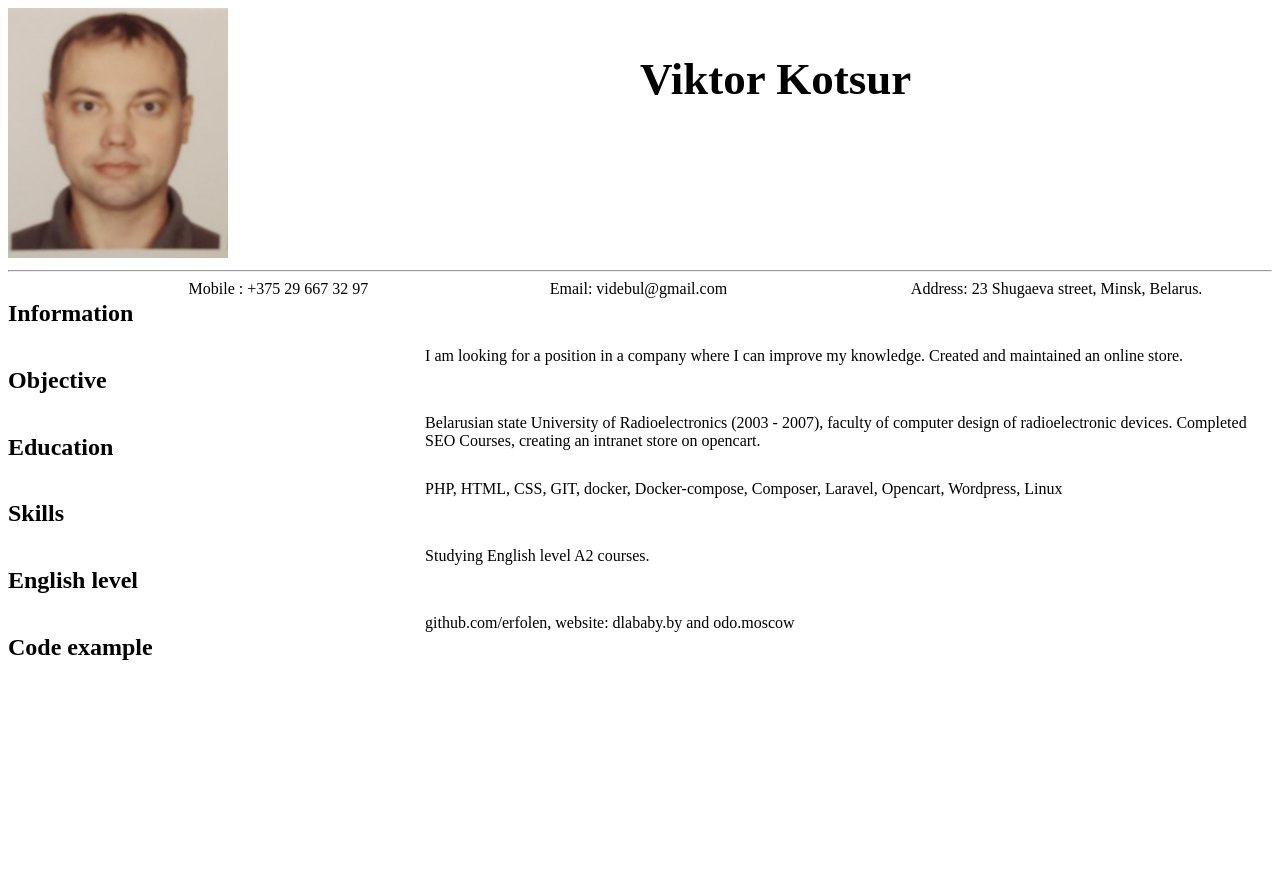
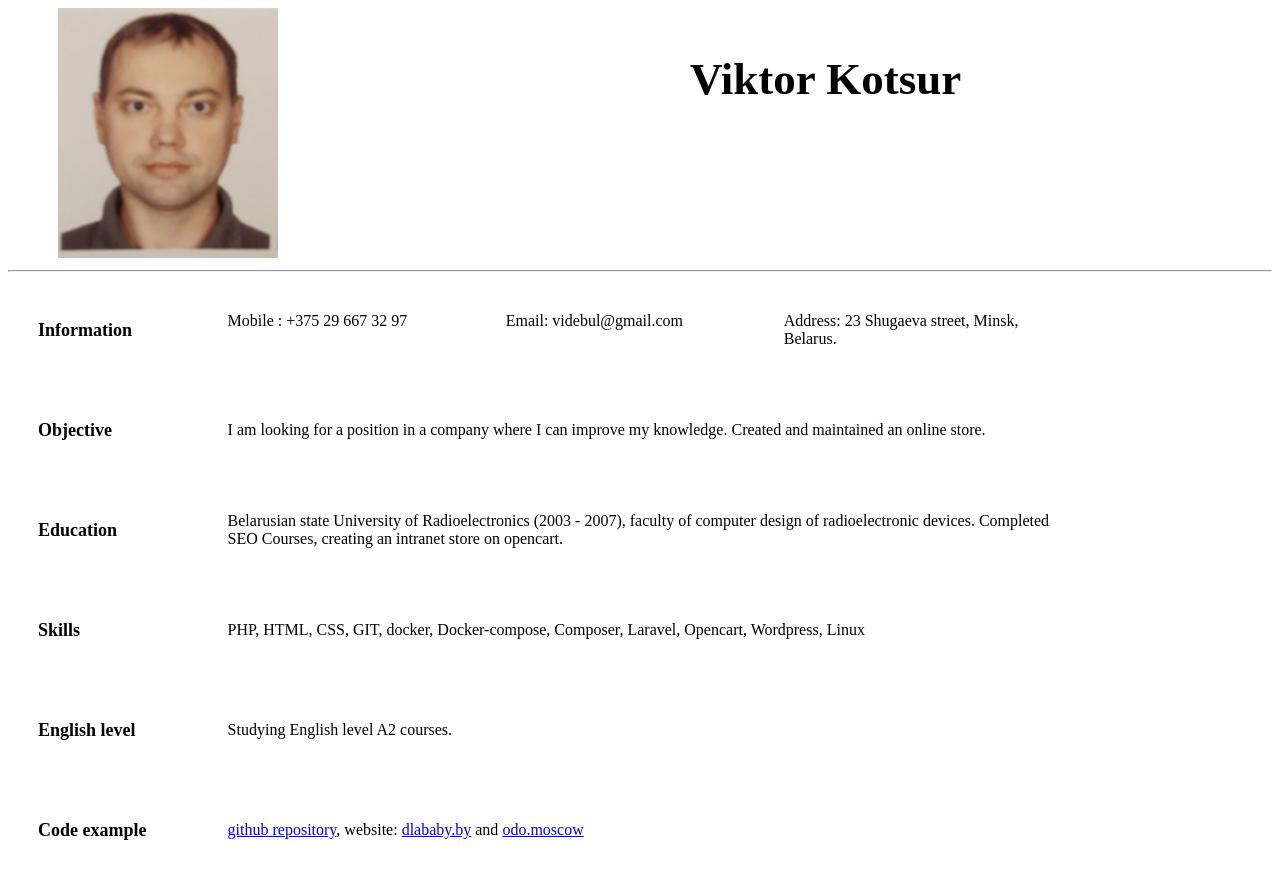
Before and after one commit to erfolen/rsschool-cv, a plain HTML site: page index.html in a window 1280 px wide. Before the commit the page ends 800 px from the top, so only its background shows below. Drawn offline with Linux system fonts and the light colour scheme.

Commit message:
fix: update html.css and index.html

```diff
--- a/html.css
+++ b/html.css
@@ -1,15 +1,31 @@
 h1 {
     font-size: 45px;
 }
+.foto  {
+    margin: 0 50px;
+    border-radius: 50%;
+}
+
+.mainblock {
+    display: flex;
+}
 .block {
+    display: flex;
     width: 100%;
+    height: 100px;
+    align-items: center;
 }
 div {
     width: 66%;
-}
-.block {
-    display: flex;
+
 }
 h2 {
-    width: 33%;
+    font-size: 18px;
+    width: 15%;
+    margin-left: 30px;
 }
+.infoblock {
+    display: flex;
+    width: 66%;
+    flex-direction: row;
+}
--- a/index.html
+++ b/index.html
@@ -8,9 +8,9 @@
     </head>
     <body>
         <section>
-            <section class="block">
+            <section class="mainblock">
                 <div class="foto">
-                    <img src="mainfoto.png" alt="mainfoto" width="220" height="250px"><a href="mainfoto.png"></a>
+                    <img src="mainfoto.png" alt="mainfoto" width="220" height="250px">
                 </div>
                 <div class="name">
                     <h1><strong>Viktor Kotsur</strong></h1>
@@ -19,39 +19,33 @@
                 <hr>
             <section class="block">
                 <h2><strong>Information</strong></h2>
-
-                <div>Mobile : +375 29 667 32 97</div>
-                <div>Email: videbul@gmail.com</div>
-                <div>Address: 23 Shugaeva street, Minsk, Belarus.</div>
-
+                <div class="infoblock">
+                    <div class="mobileblock">Mobile : +375 29 667 32 97</div>
+                    <div class="emailblock">Email: videbul@gmail.com</div>
+                    <div class="adressblock">Address: 23 Shugaeva street, Minsk, Belarus.</div>
+                </div>
             </section>
             <section class="block">
                 <h2><strong>Objective</strong></h2>
-
                 <div>I am looking for a position in a company where I can improve my knowledge. Created and maintained an online store.</div>
-
             </section>
             <section class="block">
                 <h2><strong>Education</strong></h2>
-
                 <div>Belarusian state University of Radioelectronics (2003 - 2007), faculty of computer design of radioelectronic devices. Completed SEO Courses, creating an intranet store on opencart.</div>
-
             </section>
             <section class="block">
                 <h2><strong>Skills</strong></h2>
-
-                PHP, HTML, CSS, GIT, docker, Docker-compose, Composer, Laravel, Opencart, Wordpress, Linux
+                <div>PHP, HTML, CSS, GIT, docker, Docker-compose, Composer, Laravel, Opencart, Wordpress, Linux</div>
             </section>
             <section class="block">
-
                 <h2><strong>English level</strong></h2>
-
-            <div> Studying English level A2 courses.</div>
+                <div> Studying English level A2 courses.</div>
             </section>
             <section class="block">
                 <h2><strong>Code example</strong></h2>
-
-                github.com/erfolen, website: dlababy.by and odo.moscow
+                <div>
+                    <a href="https://github.com/erfolen">github repository</a>, website: <a href="https://dlababy.by">dlababy.by</a> and <a href="https://odo.moscow">odo.moscow</a>
+                </div>
             </section>
         </section>
     </body>
```
